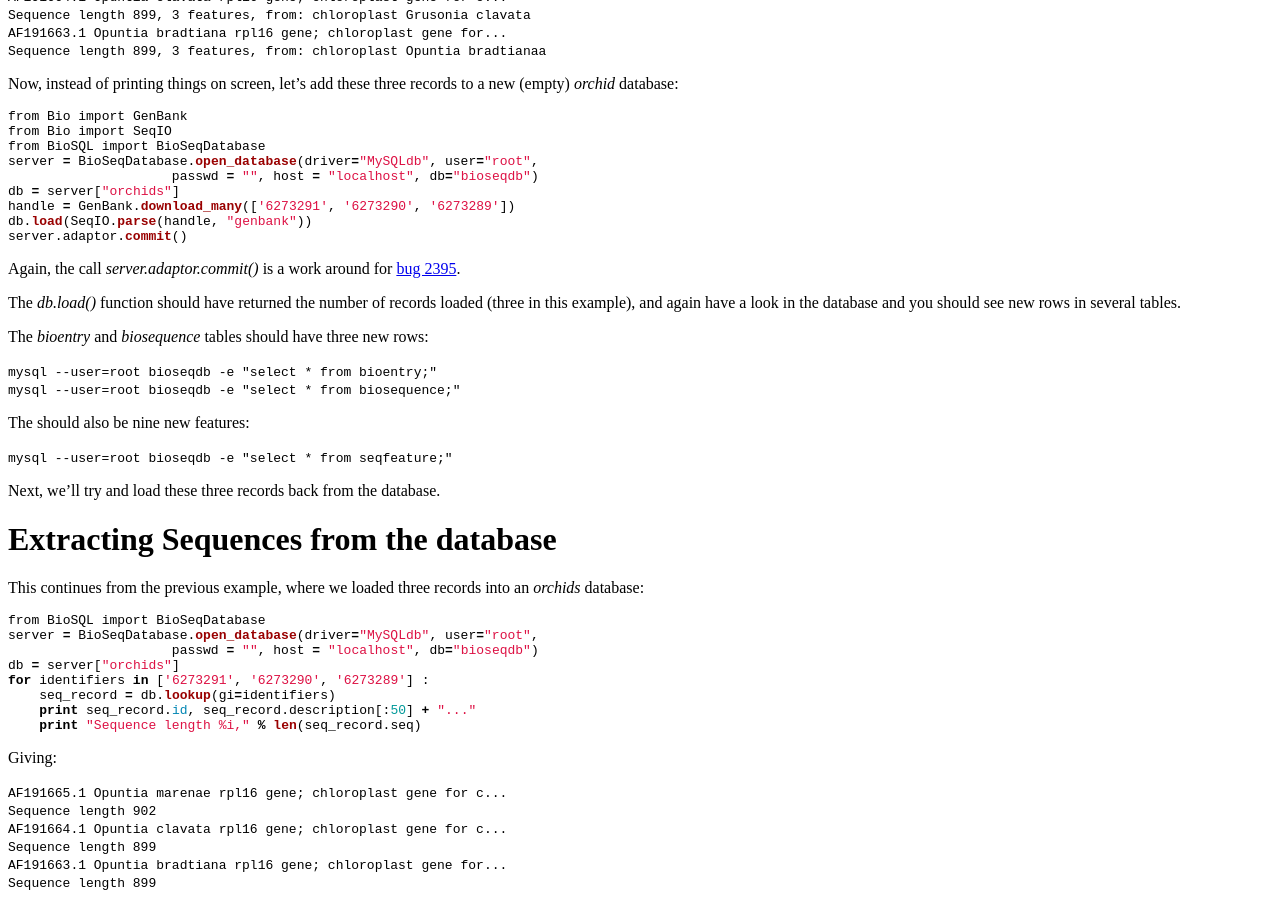
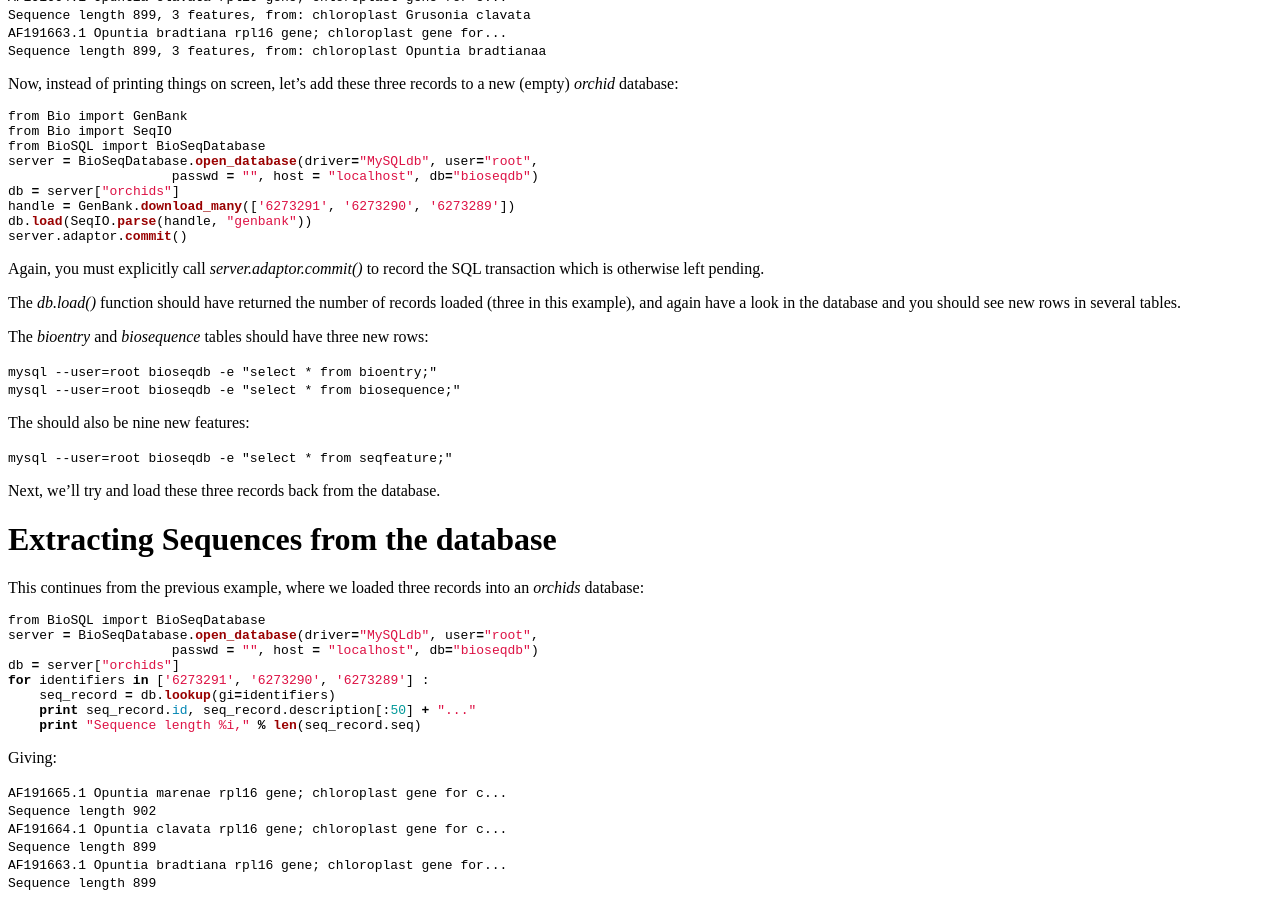
Before and after one commit to biopython/biopython.github.io, a Jekyll site: the page built from wiki/BioSQL.md, in a window 1280 px wide and 900 px high, scrolled down 3674 px. Built offline with Jekyll 4.4.1, drawn with Linux system fonts in a browser that asks for light colours.

Commit message:
Commits must be explicit

````diff
--- a/wiki/BioSQL.md
+++ b/wiki/BioSQL.md
@@ -299,8 +299,8 @@ db.load(SeqIO.parse(handle, "genbank"))
 server.adaptor.commit()
 ```
 
-Again, the call *server.adaptor.commit()* is a work around for [bug
-2395](http://bugzilla.open-bio.org/show_bug.cgi?id=2395).
+Again, you must explicitly call *server.adaptor.commit()* to record the
+SQL transaction which is otherwise left pending.
 
 The *db.load()* function should have returned the number of records
 loaded (three in this example), and again have a look in the database
````
Also changed, not shown: 1 other file.
